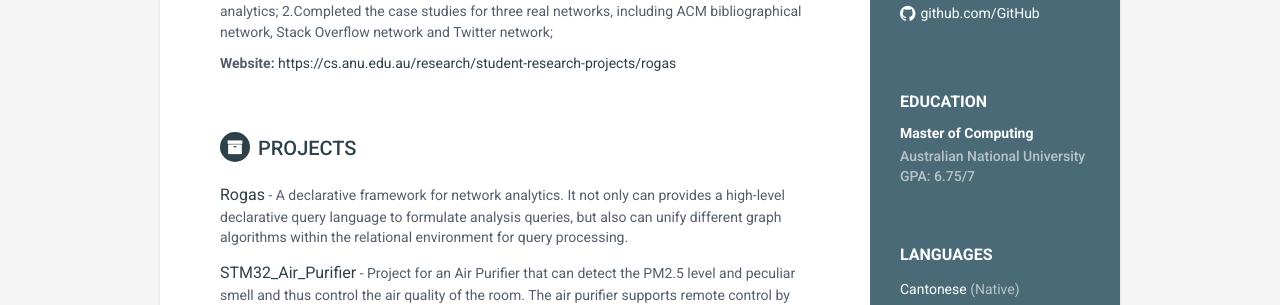
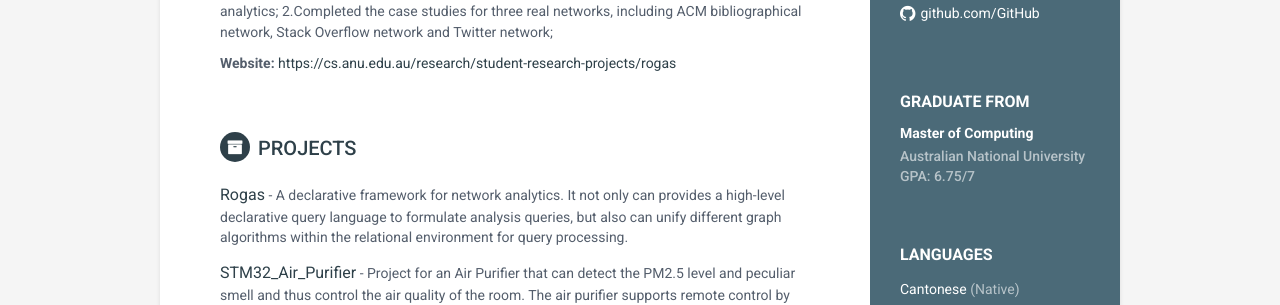
Before and after one commit to thomas-liao/thomas-liao.github.io, a Jekyll site: the page built from index.html, in a window 1280 px wide. Shown: the part 404-709 px from the top of the page. Built offline with Jekyll 4.4.1, drawn with Linux system fonts in a browser that asks for light colours.

Commit message:
update edu info

```diff
--- a/_includes/education.html
+++ b/_includes/education.html
@@ -1,5 +1,5 @@
  <div class="education-container container-block">
-<h2 class="container-block-title">Education</h2>
+<h2 class="container-block-title">GRADUATE FROM</h2>
 <div class="item">
     <h4 class="degree">Master of Computing</h4>
     <div class="time">Australian National University</div>
```
